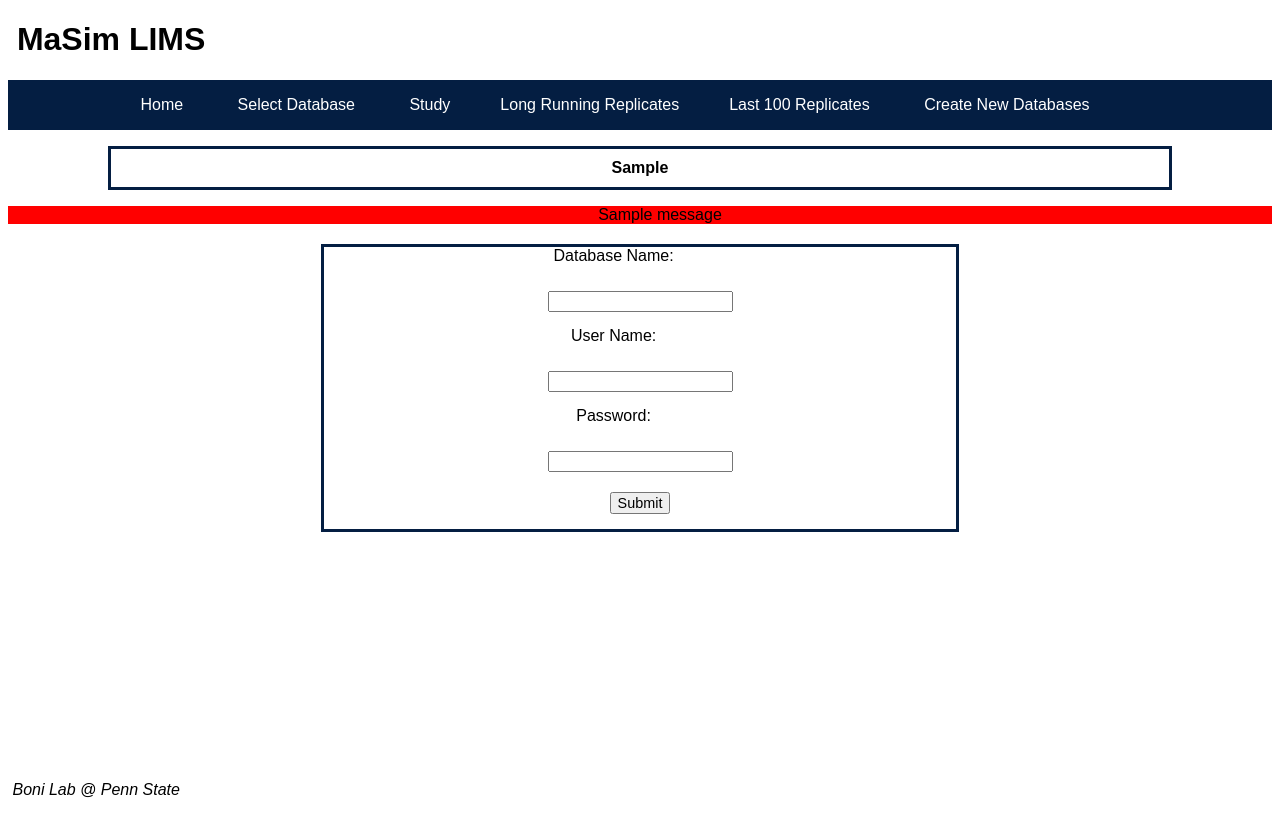
After one commit to rjzupkoii/MaSimLIMS, a Django app: template WebUI/templates/createDatabase.html in a window 1280 px wide. The commit adds this page. Run offline with Django 3.2, Linux system fonts and the light colour scheme; the template is opened without the code that fills it: most values are stand-ins (such as "Sample title", 1, 10 or a date in 2020); one stand-in notice (Sample message) is shown.

Commit message:
User sotry finished

```diff
--- a/WebUI/lims/urls.py
+++ b/WebUI/lims/urls.py
@@ -17,6 +17,7 @@ urlpatterns = [
 
     # POST with form parameters views
     path('createDatabase', views.createDatabase, name='createDatabase'),
+    path('createNewDatabase', views.createNewDatabase, name='createNewDatabase'),
 
     path('setdb/<int:id>', views.setdb, name='setdb'),
     path('study/DeleteFail/<str:id>', views.DeleteFail, name='DeleteFaile'),
--- a/WebUI/static/css/textarea.css
+++ b/WebUI/static/css/textarea.css
@@ -5,7 +5,7 @@
     margin-top: 5px;
     text-align: right;
 }
-#notesInfo{
+#notesInfo, #login{
     width: 50%;
     margin: auto;
 }
@@ -23,3 +23,24 @@ label{
 #save{
     float: left;
 }
+
+#login label{
+    width: 200px;
+    display: inline-block;
+    margin-bottom: 16px;
+    margin-left: 30%;
+    margin-right: -30%;
+}
+#login input{
+    display: inline-block;
+    margin-top: 5px;
+    margin-bottom: 15px;
+    margin-right: 30%;
+    margin-left: 30%;
+}
+#login{
+    margin-top: 20px;
+    width: 50%;
+    border: 3px solid #041E42;
+    text-align: center;
+}
--- a/WebUI/templates/base.html
+++ b/WebUI/templates/base.html
@@ -37,6 +37,7 @@
     <li><a href="/study">Study</a>
     <li><a href="/worthToNotice">Long Running Replicates</a>
     <li><a href="/replicatesLatest100">Last 100 Replicates</a></li>
+    <li><a href="/createNewDatabase">Create New Databases</a></li>
   </ul>
     {% block content %}{% endblock %}
     </div>
--- /dev/null
+++ b/WebUI/templates/createDatabase.html
@@ -0,0 +1,34 @@
+{% extends "base.html" %}
+{% load static %}
+{% block title %}MaSim LIMS / Create Database{% endblock %}
+{% block content %}
+<div class="center"><strong>{{ viewType }}</strong></div>
+  <div align="center">
+    {% if messages %}
+      <ul class="messages">
+        {% for message in messages %}
+          <li {% if message.tags %} class="{{ message.tags }}"{% endif %}>{{ message }}</li>
+        {% endfor %}
+      </ul>
+    {% endif %}
+  </div>
+
+  <!--The back-end should require that the operation take place via an HTTP POST.-->
+  <form action="/createDatabase" method="POST" id="login">
+    {% csrf_token %}
+    <div>
+        <label for="databaseName">Database Name: </label>
+        <input type="text" name="databaseName" id="databaseName" required><br>
+    </div>
+    <div>
+        <label for="userName">User Name: </label>
+        <input type="text" name="userName" id="userName" required><br>
+    </div>
+    <div>
+        <!--The password field should be masked so that it is not reviewed when typing.-->
+        <label for="Password">Password: </label>
+        <input type="password" name="Password" id="Password" required><br>
+    </div>
+    <input type="submit" id = "Submit" value="Submit" style="font-size:0.9em;">
+  </form>
+{% endblock %}
```
Also changed, not shown: WebUI/WebUI/middlewear/database.py (+13 -1 lines), WebUI/lims/AppDatabase.py (+19 -10 lines), WebUI/lims/shared.py (+17 -1 lines), WebUI/lims/views.py (+21 -8 lines).
